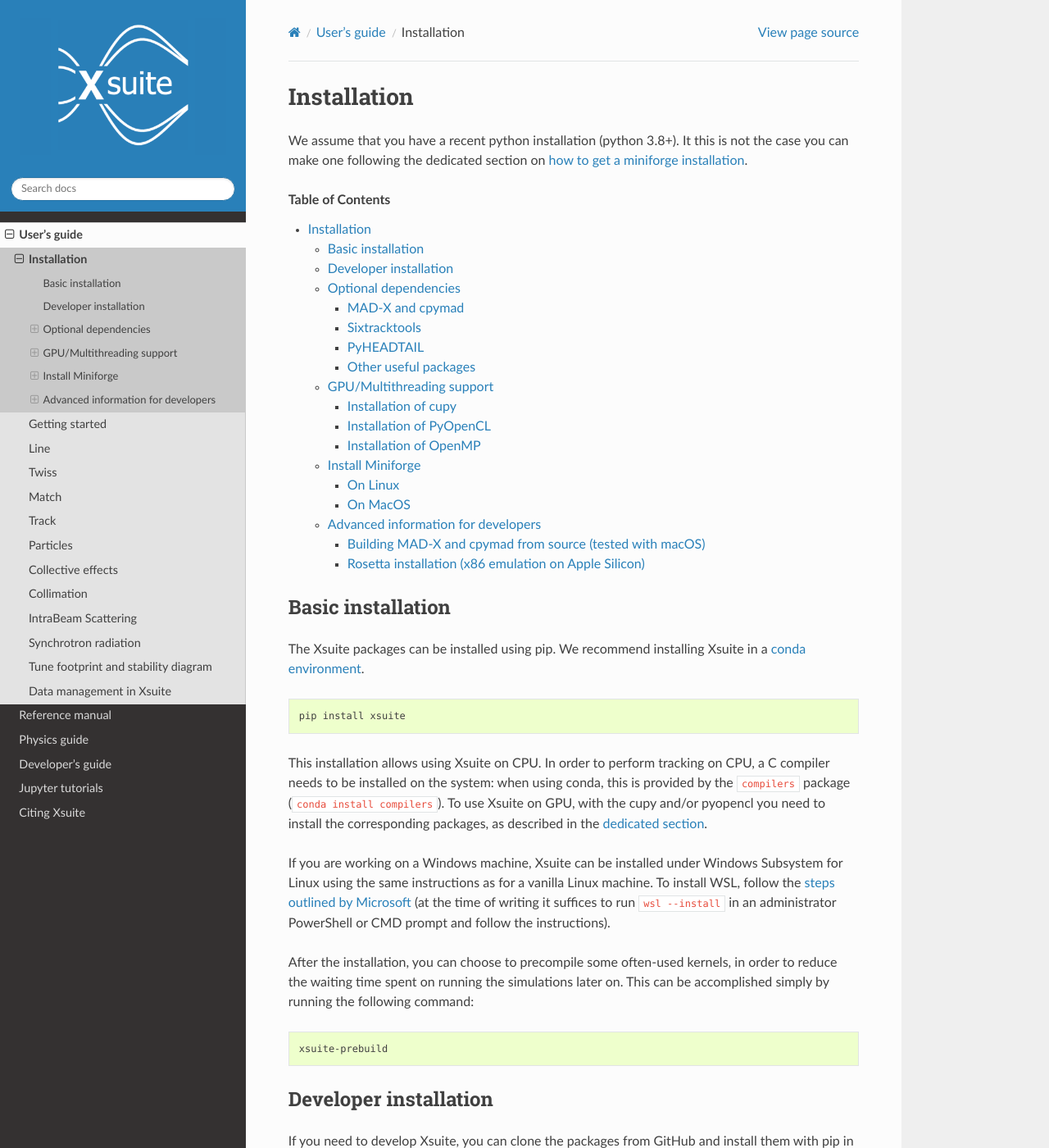
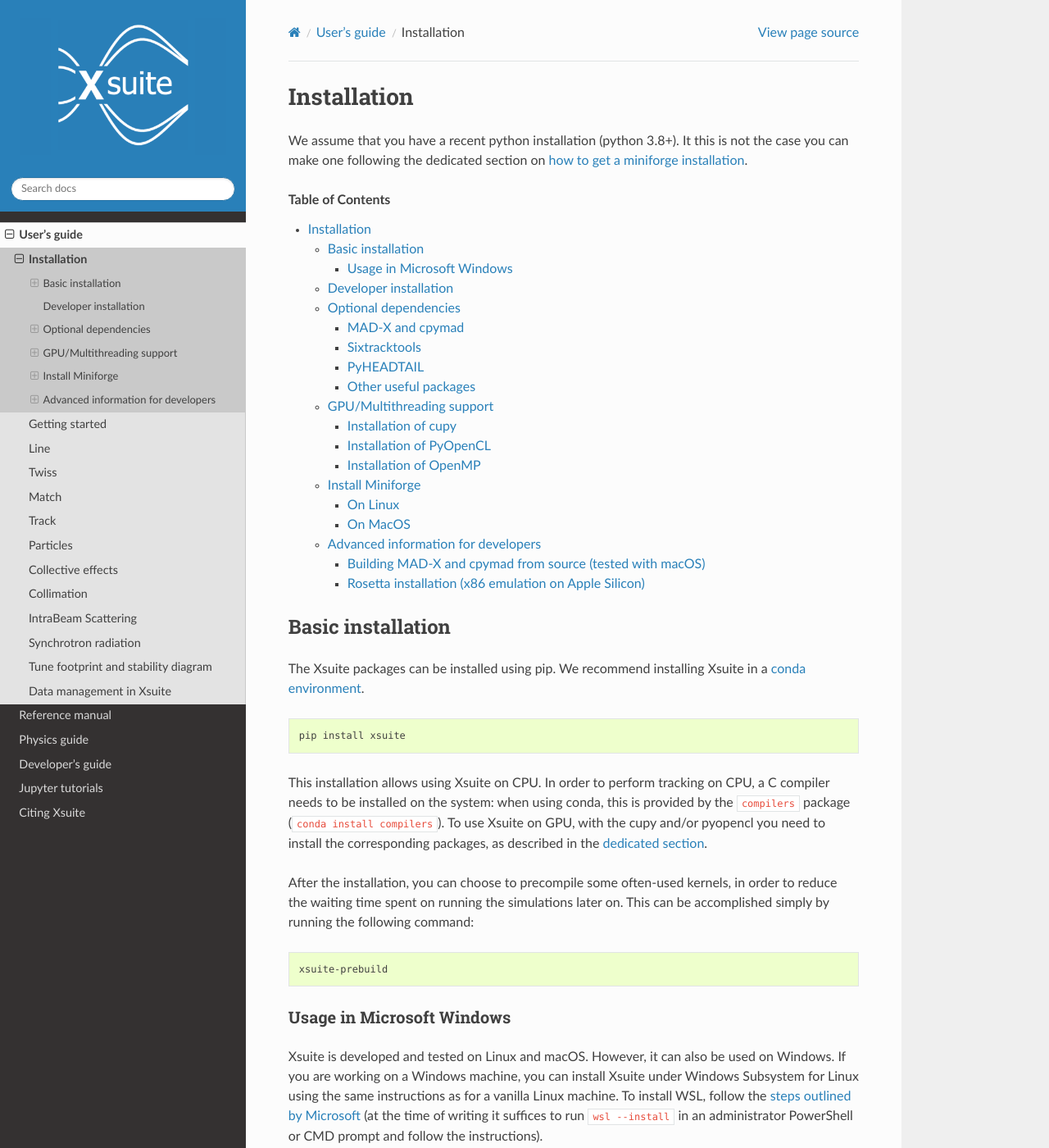
Before and after one commit to xsuite/xsuite, a Sphinx documentation site: the page built from docs/installation.rst, in a window 1280 px wide and 1400 px high. Shown: the whole window at 82% size. Built offline with Sphinx 7.4.7 and the Read the Docs theme 2.0.0, drawn with Linux system fonts in a browser that asks for light colours; pages that are not in the unit, such as notebooks, are missing from menus.

Commit message:
Edit windows instructions

```diff
--- a/docs/installation.rst
+++ b/docs/installation.rst
@@ -25,11 +25,7 @@
 with the cupy and/or pyopencl you need to install the corresponding packages,
 as described in the :ref:`dedicated section<gpuinst>`.
 
-If you are working on a Windows machine, Xsuite can be installed under
-Windows Subsystem for Linux using the same instructions as for a vanilla Linux
-machine. To install WSL, follow the `steps outlined by Microsoft <https://learn.microsoft.com/en-us/windows/wsl/install>`_
-(at the time of writing it suffices to run ``wsl --install`` in an administrator
-PowerShell or CMD prompt and follow the instructions).
+
 
 After the installation, you can choose to precompile some often-used kernels, in
 order to reduce the waiting time spent on running the simulations later on. This
@@ -38,6 +34,17 @@
 .. code-block:: bash
 
     xsuite-prebuild
+
+Usage in Microsoft Windows
+--------------------------
+
+Xsuite is developed and tested on Linux and macOS. However, it can also be used
+on Windows.
+If you are working on a Windows machine, you can install Xsuite under
+Windows Subsystem for Linux using the same instructions as for a vanilla Linux
+machine. To install WSL, follow the `steps outlined by Microsoft <https://learn.microsoft.com/en-us/windows/wsl/install>`_
+(at the time of writing it suffices to run ``wsl --install`` in an administrator
+PowerShell or CMD prompt and follow the instructions).
 
 
 Developer installation
```
